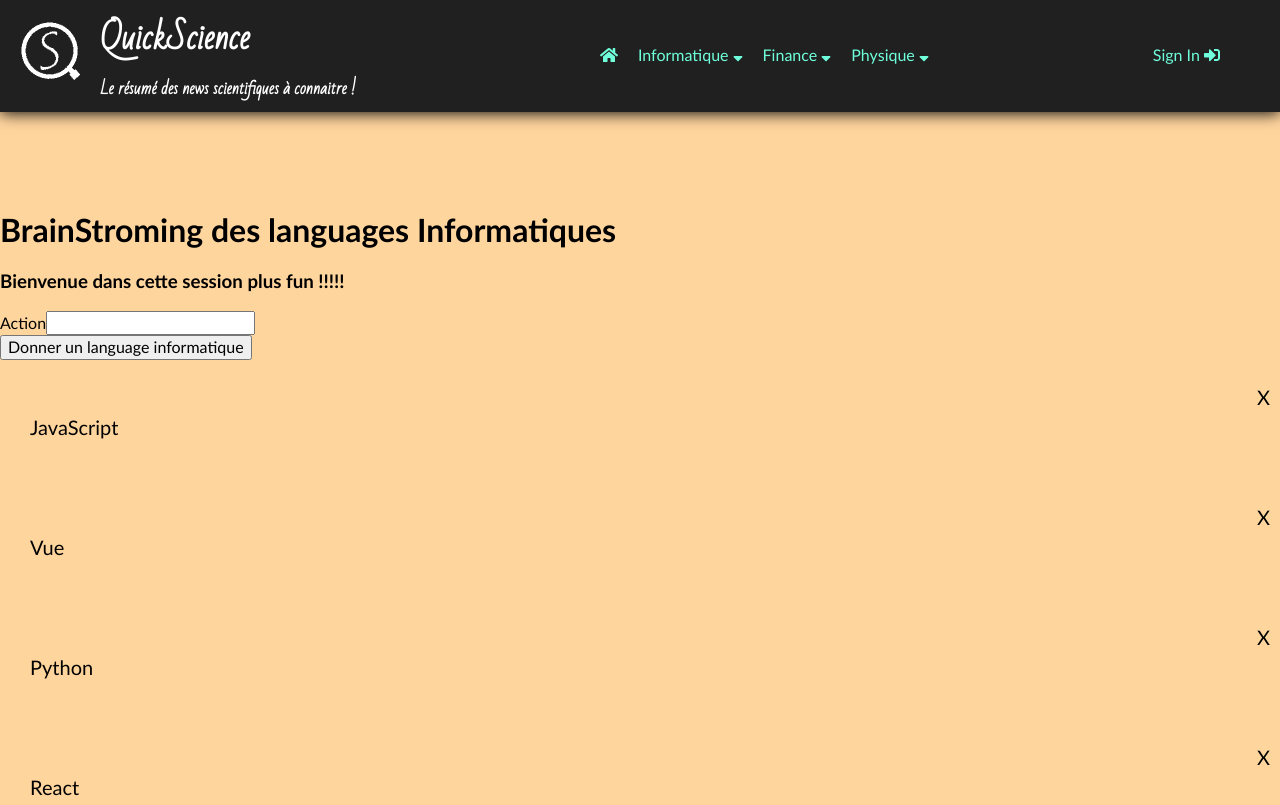
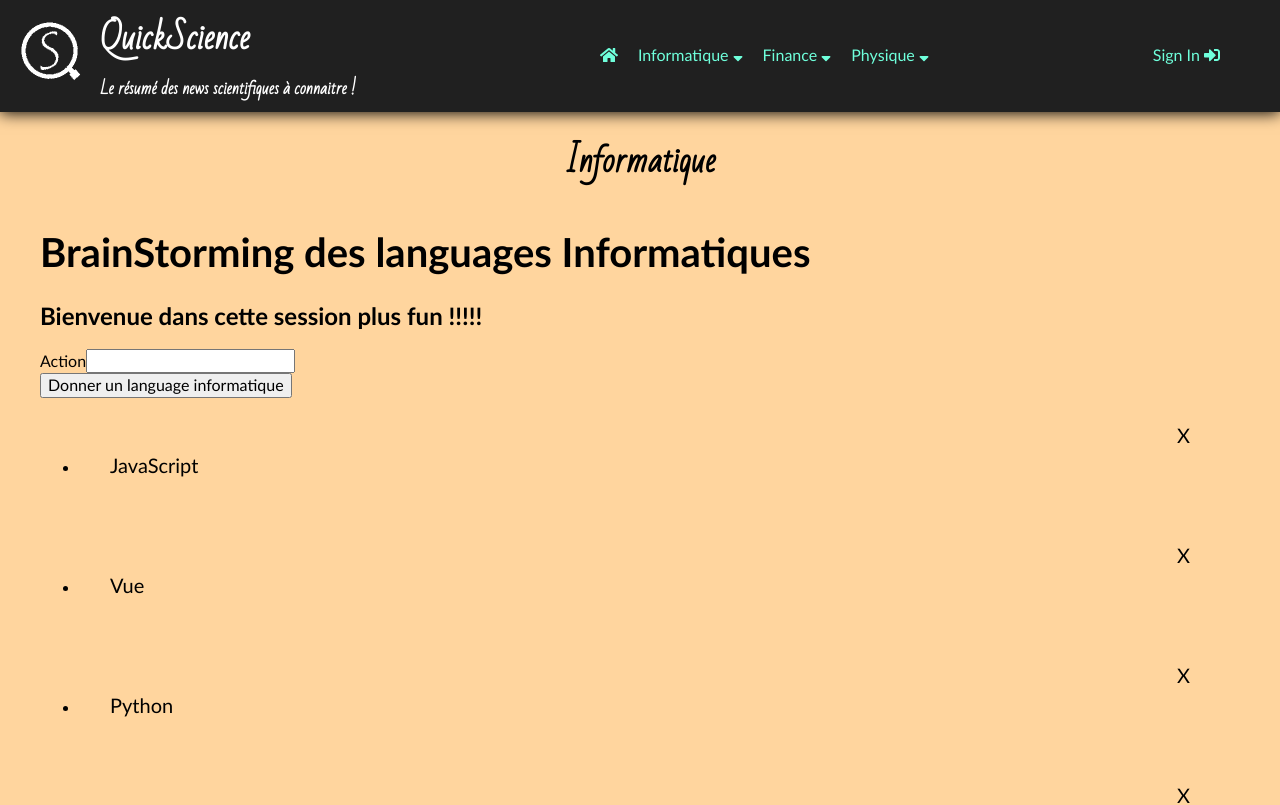
Before and after one commit to lth-elm/dev-web-first-project, a Vue app in the folder client/: page /brainstorm in a window 1280 px wide. Shown: the top 805 px of the page. Built offline with nearby package versions, Linux system fonts and the light colour scheme; a web font is replaced by a local one.

Commit message:
update brainstorm page

```diff
--- a/client/src/components/Item.vue
+++ b/client/src/components/Item.vue
@@ -24,7 +24,4 @@ export default {
   top: 10px;
   right: 10px;
 }
-.tem-todo >p {
-  margin-bottom: 0!important ;
-}
 </style>
--- a/client/src/views/BrainstormInfo.vue
+++ b/client/src/views/BrainstormInfo.vue
@@ -1,7 +1,11 @@
 <template>
   <div class="container mt-5">
-<h1>BrainStroming des languages Informatiques</h1>
-        <h3>Bienvenue dans cette session plus fun !!!!!</h3>
+    <main>
+      <h1 id="theme">Informatique</h1>
+      <div class="main">
+        <article>
+          <h1>BrainStorming des languages Informatiques</h1>
+          <h2>Bienvenue dans cette session plus fun !!!!!</h2>
           <form>
               <div class="form-group">
                   <label for="action">Action</label>
@@ -14,8 +18,11 @@
           <item v-bind:id="index" :tache="tache" :suppression="suppression"></item>
           </li>
           </ul>
+        </article>
       </div>
+    </main>
   <foot></foot>
+  </div>
 </template>
 
 <script>
@@ -47,13 +54,3 @@ export default {
   }
 }
 </script>
-
-<style scoped>
-h1 {
-  margin-top: 100px!important;
-}
-ul {
-  list-style-type: none;
-  padding: 0;
-}
-</style>
```
Lines whose indentation alone changed are shown as unchanged.
